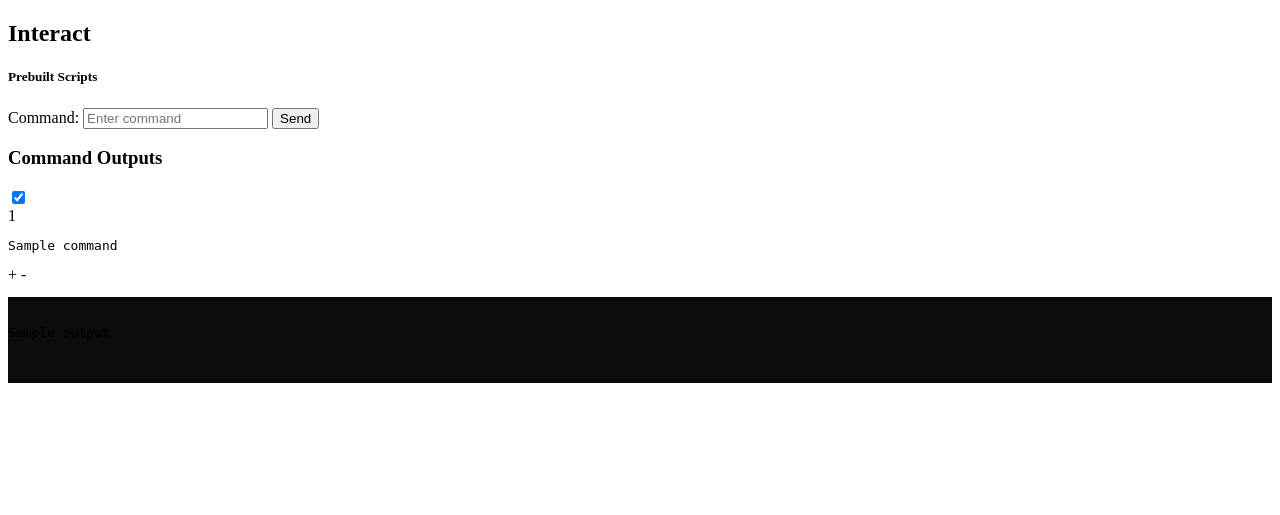
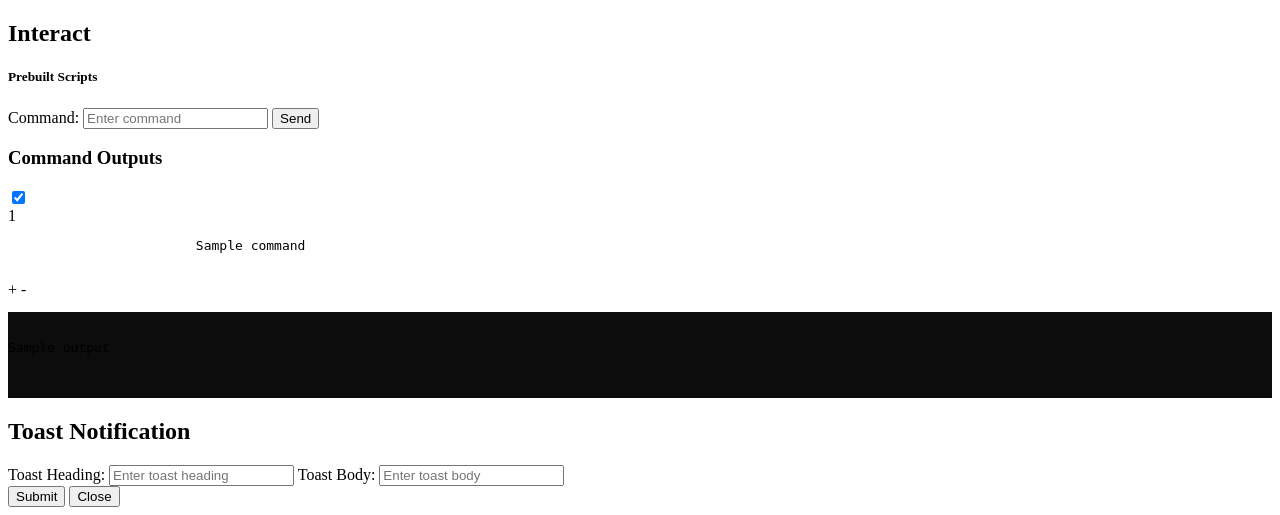
Before and after one commit to al1abb/C2, a Flask app: template server/templates/agent_details_tabs/interact.html in a window 1280 px wide. Shown: the part 354-869 px from the top of the page. Before the commit the page ends 737 px from the top, so only its background shows below. Run offline with Flask 3, Linux system fonts and the light colour scheme; the template is opened without the code that fills it: most values are stand-ins (such as "Sample title", 1, 10 or a date in 2020).

Commit message:
refactor: Fix command spacing + include toast modal

```diff
--- a/server/templates/agent_details_tabs/interact.html
+++ b/server/templates/agent_details_tabs/interact.html
@@ -60,9 +60,11 @@
                         >
                             {{ command_id }}
                         </div>
-                        <pre class="text-sm text-white font-semibold">
-{{ command_data.command }}</pre
+                        <pre
+                            class="text-sm text-white font-semibold break-words whitespace-normal"
                         >
+                        {{ command_data.command }}
+                        </pre>
                     </div>
                     <div class="text-gray-300">
                         <span class="peer-checked:hidden">+</span>
@@ -72,10 +74,10 @@
                 <div class="hidden peer-checked:block">
                     <pre
                         class="p-4 rounded-lg text-sm whitespace-pre-wrap break-words text-left"
-                        style="background-color: #0C0C0C;"
-                        >
-                                                <p>{{ command_data.output }}</p>
-                                            </pre>
+                        style="background-color: #0c0c0c"
+                    >
+                    <p>{{ command_data.output }}</p>
+                </pre>
                 </div>
             </div>
             {% endfor %}
@@ -87,3 +89,6 @@
         {% endif %}
     </div>
 </div>
+
+<!-- Modals -->
+{% include 'modals/toast.html' %}
```
